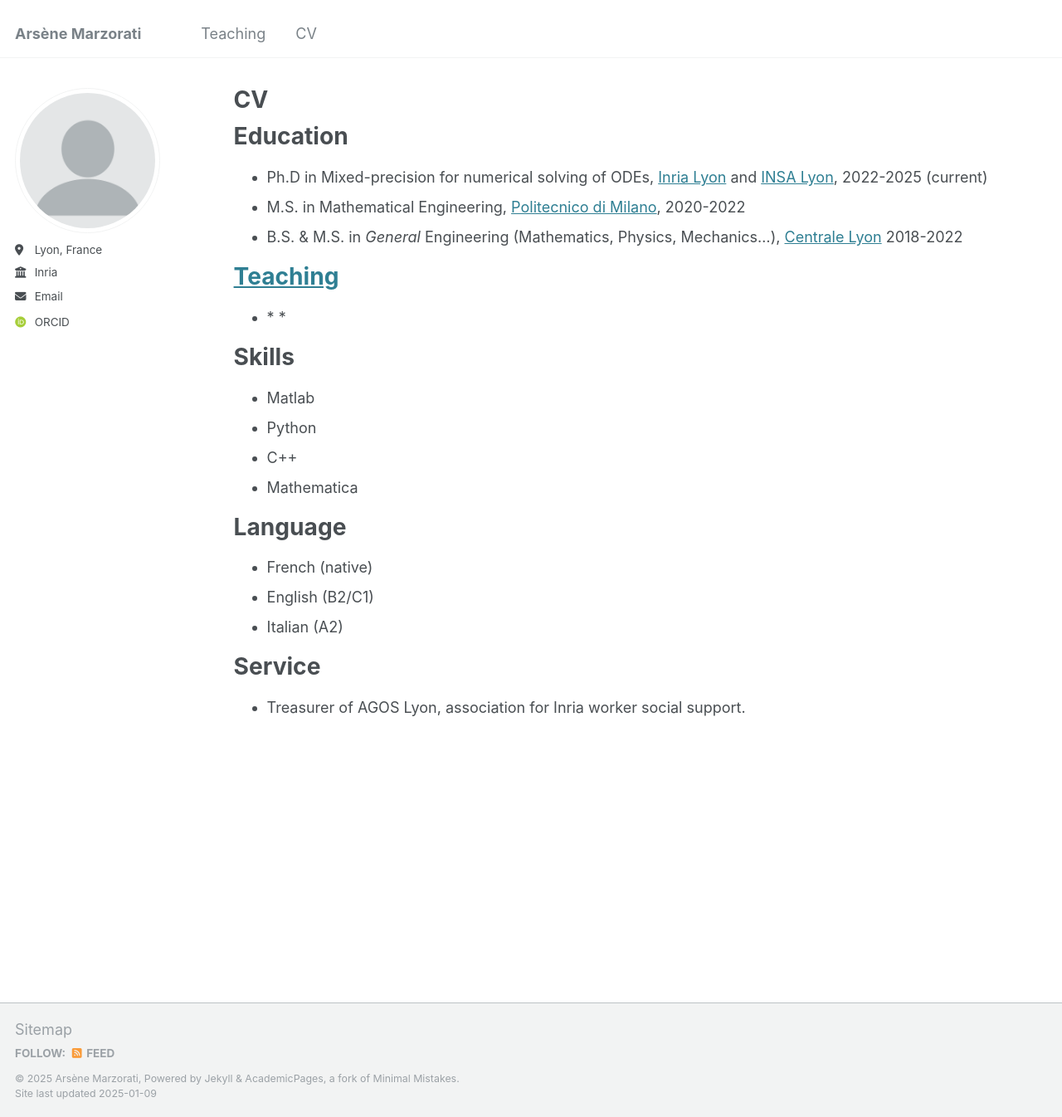
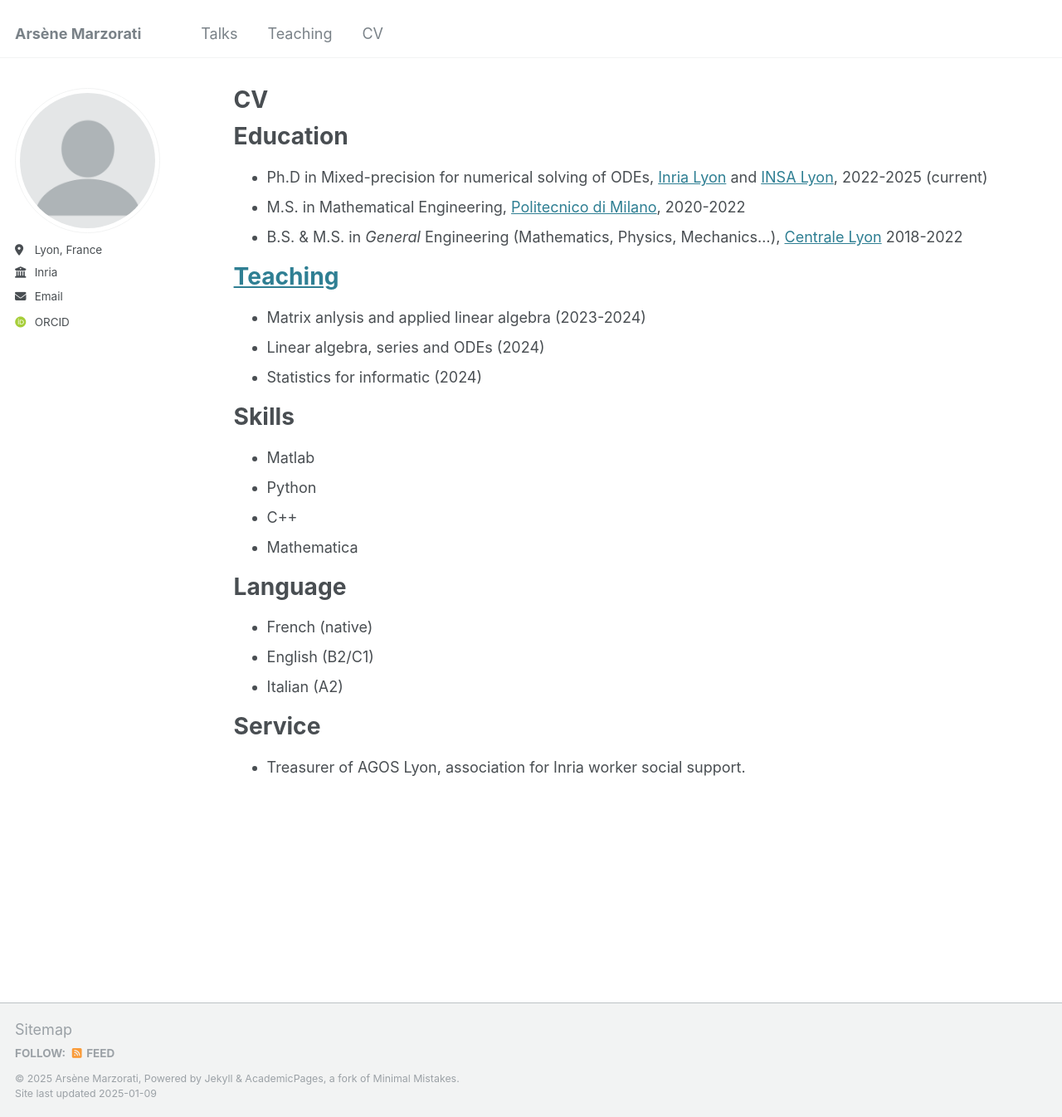
Before and after one commit to arsenemarzorati/arsenemarzorati.github.io, a Jekyll site: the page built from _pages/cv.md, in a window 1280 px wide and 1346 px high. Shown: the whole window at 83% size. Built offline with Jekyll 4.4.1, drawn with Linux system fonts in a browser that asks for light colours; some web fonts are replaced.

Commit message:
'Add talks and correction on teaching'

```diff
--- a/_data/navigation.yml
+++ b/_data/navigation.yml
@@ -8,8 +8,8 @@ main:
  # - title: "Publications"
    # url: /publications/
 
-  #- title: "Talks"
-    #url: /talks/
+  - title: "Talks"
+    url: /talks/
 
   - title: "Teaching"
     url: /teaching/
--- a/_pages/cv.md
+++ b/_pages/cv.md
@@ -15,11 +15,11 @@ Education
 * M.S. in Mathematical Engineering, [Politecnico di Milano](https://www.polimi.it/en/), 2020-2022
 * B.S. & M.S. in *General* Engineering (Mathematics, Physics, Mechanics...), [Centrale Lyon](https://www.ec-lyon.fr/en) 2018-2022
 
-[Teaching]()
+[Teaching](/teaching/)
 ======
-*
-*
-*
+* Matrix anlysis and applied linear algebra (2023-2024)
+* Linear algebra, series and ODEs (2024)
+* Statistics for informatic (2024)
 
 Skills
 ======
```
Also changed, not shown: _talks/talks.md (+1 -1 lines), _teaching/teaching.md (+3 -3 lines).
